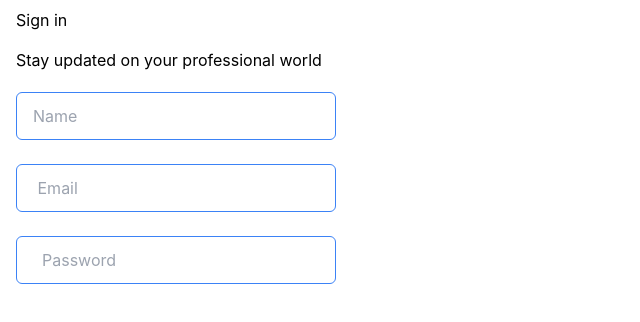
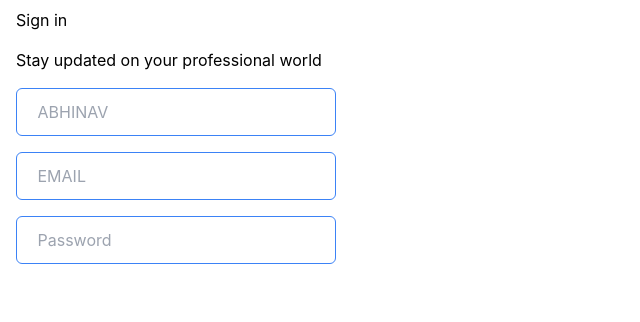
Before and after one commit to Abhi06027/LinkedinClone2.0, a React (Create React App) app: page / in a window 1280 px wide. Shown: the top 322 px of the page, without its empty margins (0-640 px from the left). Built offline with nearby package versions, Linux system fonts and the light colour scheme.

Commit message:
second file

```diff
--- a/package.json
+++ b/package.json
@@ -1,6 +1,6 @@
 {
   "name": "linkedinclone",
-  "homepage": "https://Abhi06027.github.io/LinkedinClone",
+  "homepage": "https://Abhi06027.github.io/LinkedinClone2.0",
   "version": "0.1.0",
   "private": true,
   "dependencies": {
--- a/src/App.js
+++ b/src/App.js
@@ -8,9 +8,16 @@ function App() {
   return (
     <>
       <Headingtext heading="  Sign in  " />
+
       <Headingtext heading="  Stay updated on your professional world  " />
-      <Textfield Name="Name " Password="  Password " Email=" Email "/>
-
+      <Textfield />
+       <div>
+        <input className=" btn mx-4 my-2  " type="Name" placeholder=" ABHINAV" /></div>
+        <div>
+        <input className=" btn  mx-4 my-2 " type="Email" placeholder=" EMAIL  " /></div>
+        <div>
+        <input className=" btn  mx-4 my-2  " type="Password" placeholder=" Password  " />
+        </div>
 
 
 
--- a/src/components/Textfield.js
+++ b/src/components/Textfield.js
@@ -3,21 +3,12 @@ import React from "react";
 export default function textfield(props) {
   return (
     <div>
-      <div className=" px-4  py-3   ">
-        <input className=" btn " type="name" placeholder={props.Name} />
-      </div>
-      <div>
-      <div className=" px-4  py-3   ">
-        <input className=" btn " type="email" placeholder={props.Email} />
-      </div>
-    </div>
-    <div className=" px-4  py-3  ">
-      <input
-        className=" btn "
-        type="password"
-        placeholder={props.Password}
-      />
-    </div>
+
+      <div className="    ">{props.Name}</div>
+       <div className="    ">{props.Email}</div>
+       <div className="   ">{props.Password}</div>
+
+
     </div>
 
   );
```
Also changed, not shown: src/index.css (line endings or trailing spaces).
